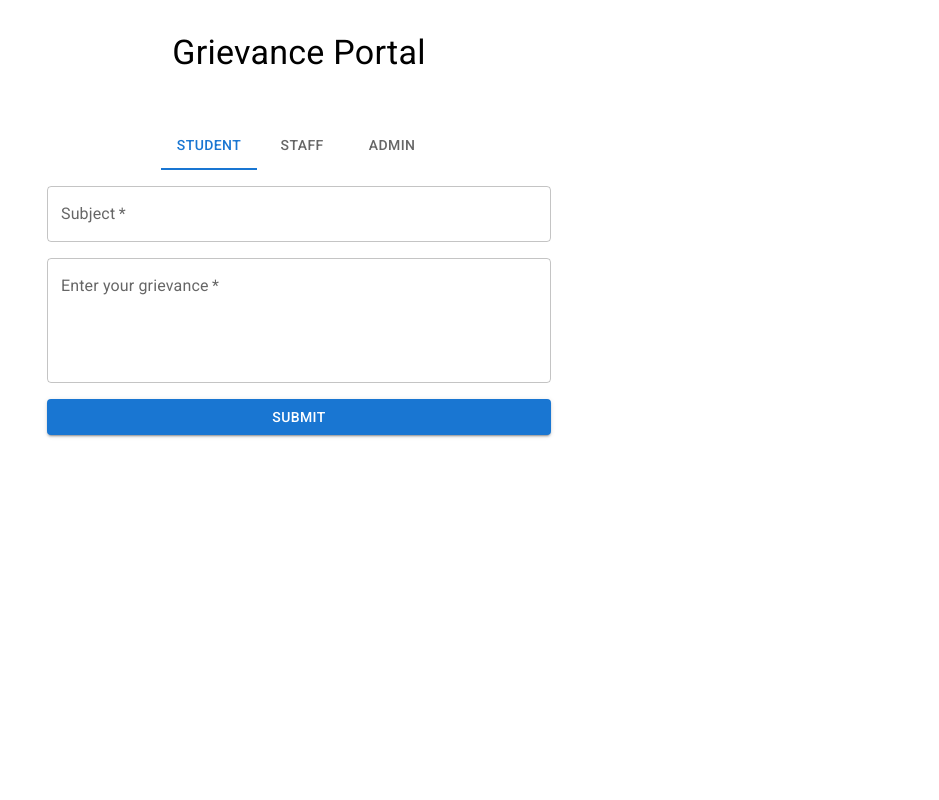
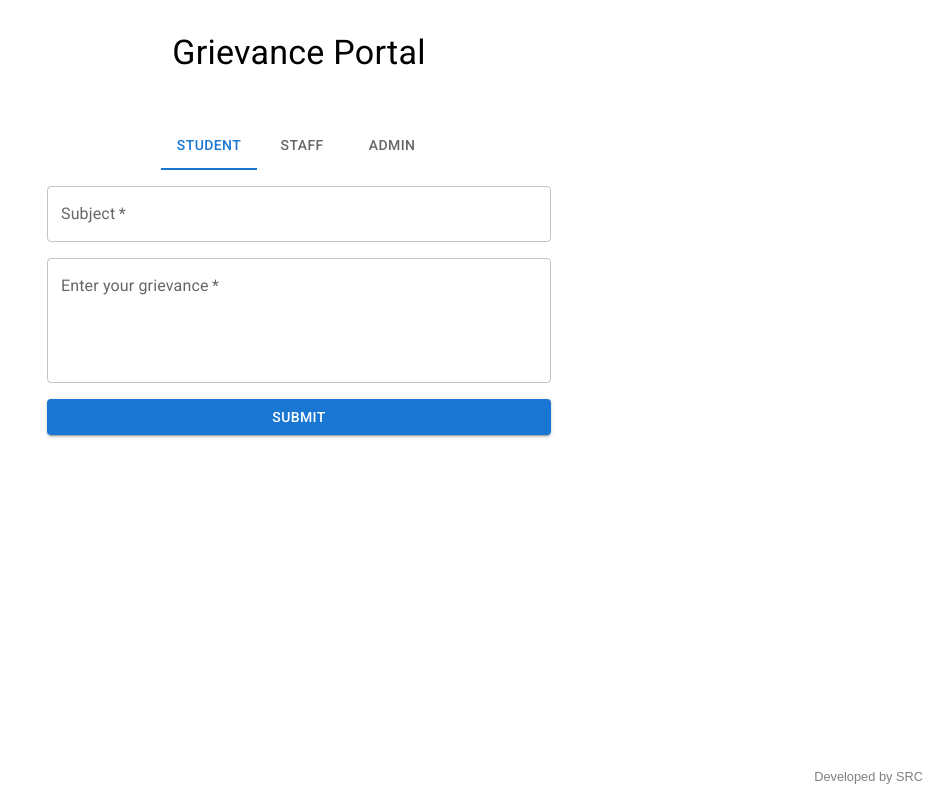
Before and after one commit to SanthiKumarYadavalli/Grievance-Portal, a React (Vite) app: page / in a window 1280 px wide. Shown: the whole page, without its empty margins (341-1280 px from the left). Built offline with nearby package versions, Linux system fonts and the light colour scheme; no server answers.

Commit message:
add SRC to the bottom of the screen, add env.example

```diff
--- a/src/components/Admin.jsx
+++ b/src/components/Admin.jsx
@@ -34,10 +34,11 @@ export default function Admin() {
 
   const changeFrom = (item) => {
     if (item.from !== "student") {
-      item.from += " (" + item.staffType + ")";
+      item.from += " (" + item.staffType;
       if (item.staffType === "Out Source") {
         item.from += " - " + item.outSourceType;
       }
+      item.from += ")";
       if (item.staffId) {
         item.from += " - " + item.staffId;
       }
--- a/src/components/StaffForm.jsx
+++ b/src/components/StaffForm.jsx
@@ -64,6 +64,7 @@ export default function StaffForm({ initialData }) {
   };
 
   return (
+    <>
     <Container maxWidth="sm" style={{ marginTop: '2rem' }}>
       <Toaster toastOptions={{ style: {fontFamily: "Roboto, system-ui"} }}/>
       <Box
@@ -157,5 +158,12 @@ export default function StaffForm({ initialData }) {
         </DialogActions>
       </Dialog>
     </Container>
+    <div style={{ position: 'fixed', textAlign: "right",
+        color: 'grey', fontSize: '0.8rem', fontFamily: 'sans-serif',
+        bottom: '0', right: '0', margin: '1rem'
+       }}>
+        Developed by SRC
+    </div>
+    </>
   );
 };
--- a/src/components/StudentForm.jsx
+++ b/src/components/StudentForm.jsx
@@ -58,6 +58,12 @@ export default function StudentForm({ initialData }) {
         Submit
       </Button>
     </Box>
+      <div style={{ position: 'fixed', textAlign: "right",
+        color: 'grey', fontSize: '0.8rem', fontFamily: 'sans-serif',
+        bottom: '0', right: '0', margin: '1rem'
+       }}>
+        Developed by SRC
+      </div>
     </>
   );
 }
```
Also changed, not shown: 1 other file (tests, documents, lock files or other folders).
